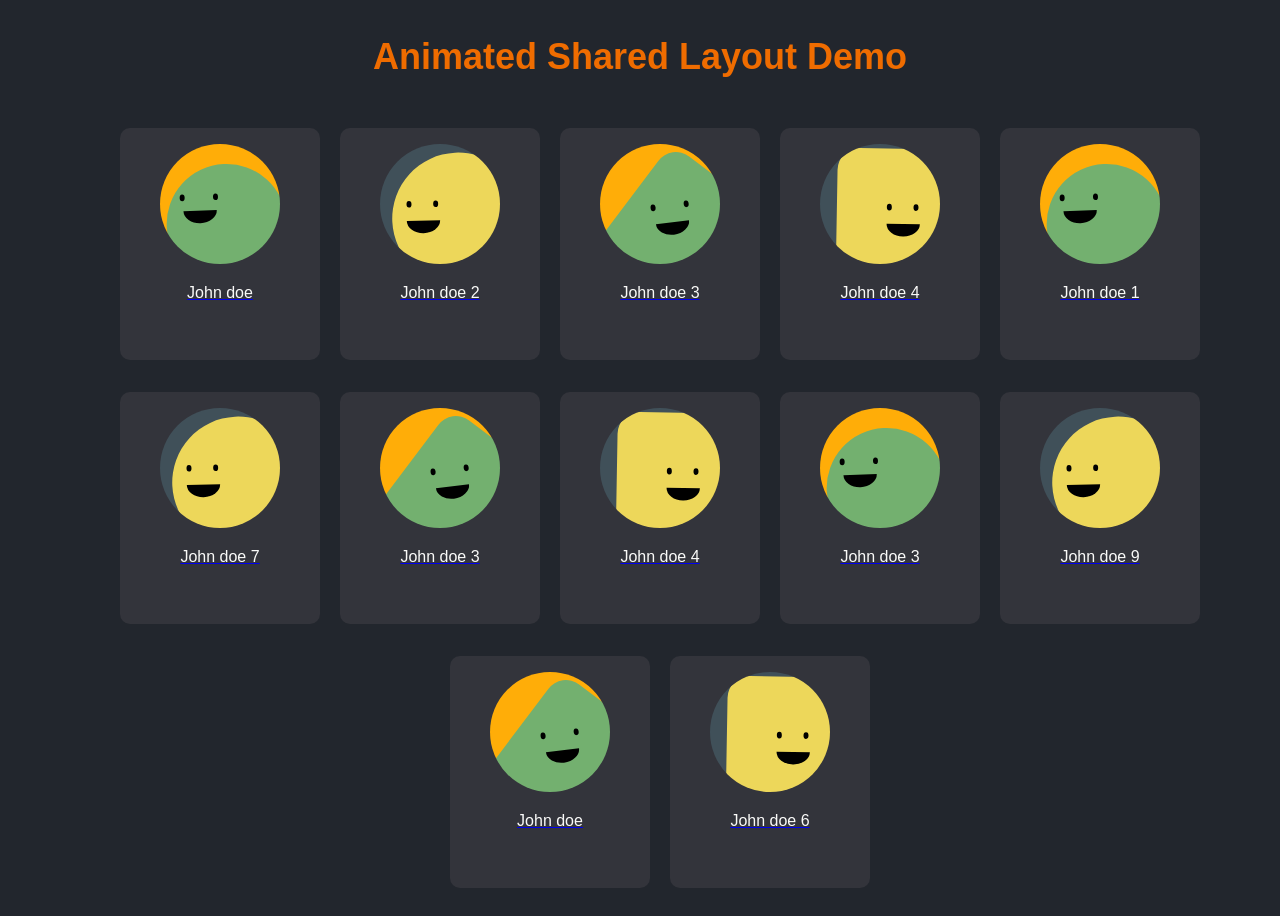
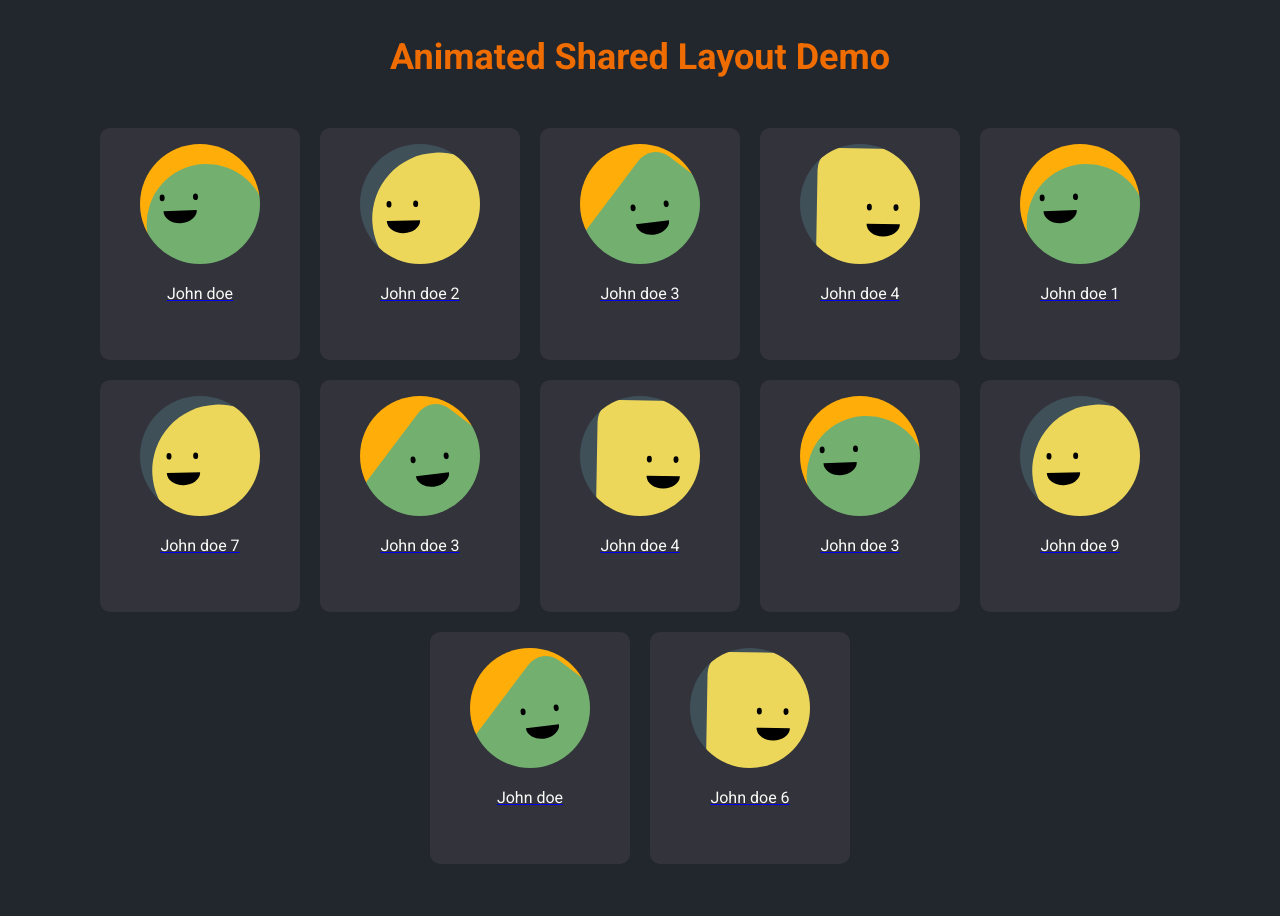
Before and after one commit to gurjit03/reactjs-bangalore-meetup, a React (Vite) app: page / in a window 1280 px wide. After the commit the page ends 880 px from the top, so only its background shows below. Built offline with nearby package versions, Linux system fonts and the light colour scheme.

Commit message:
style: layout fixes, updates card styles

```diff
--- a/src/components/Friend/style.css
+++ b/src/components/Friend/style.css
@@ -20,7 +20,7 @@
 
 .friend-details-description {
   color: var(--accent-color);
-  width: clamp(100px, 60%, 90vw);
+  width: clamp(100px, 80%, 70vw);
   margin: 0 auto;
 }
 
--- a/src/components/FriendsList/style.css
+++ b/src/components/FriendsList/style.css
@@ -9,6 +9,7 @@
   display: flex;
   justify-content: center;
   gap: 20px;
+  padding: 0;
   flex-wrap: wrap;
 }
 
@@ -21,9 +22,9 @@
   width: 200px;
   height: 200px;
   background-color: var(--dark-grey-color);
-  margin-bottom: 12px;
   color: var(--primary-color);
   border-radius: 10px;
+  text-align: center;
 }
 
 .friend-profile {
--- a/src/styles.css
+++ b/src/styles.css
@@ -3,11 +3,6 @@
   --secondary-color: #22262d;
   --accent-color: #fafaf9;
   --dark-grey-color: #33343b;
-}
-
-.App {
-  font-family: sans-serif;
-  text-align: center;
 }
 
 html,
```
